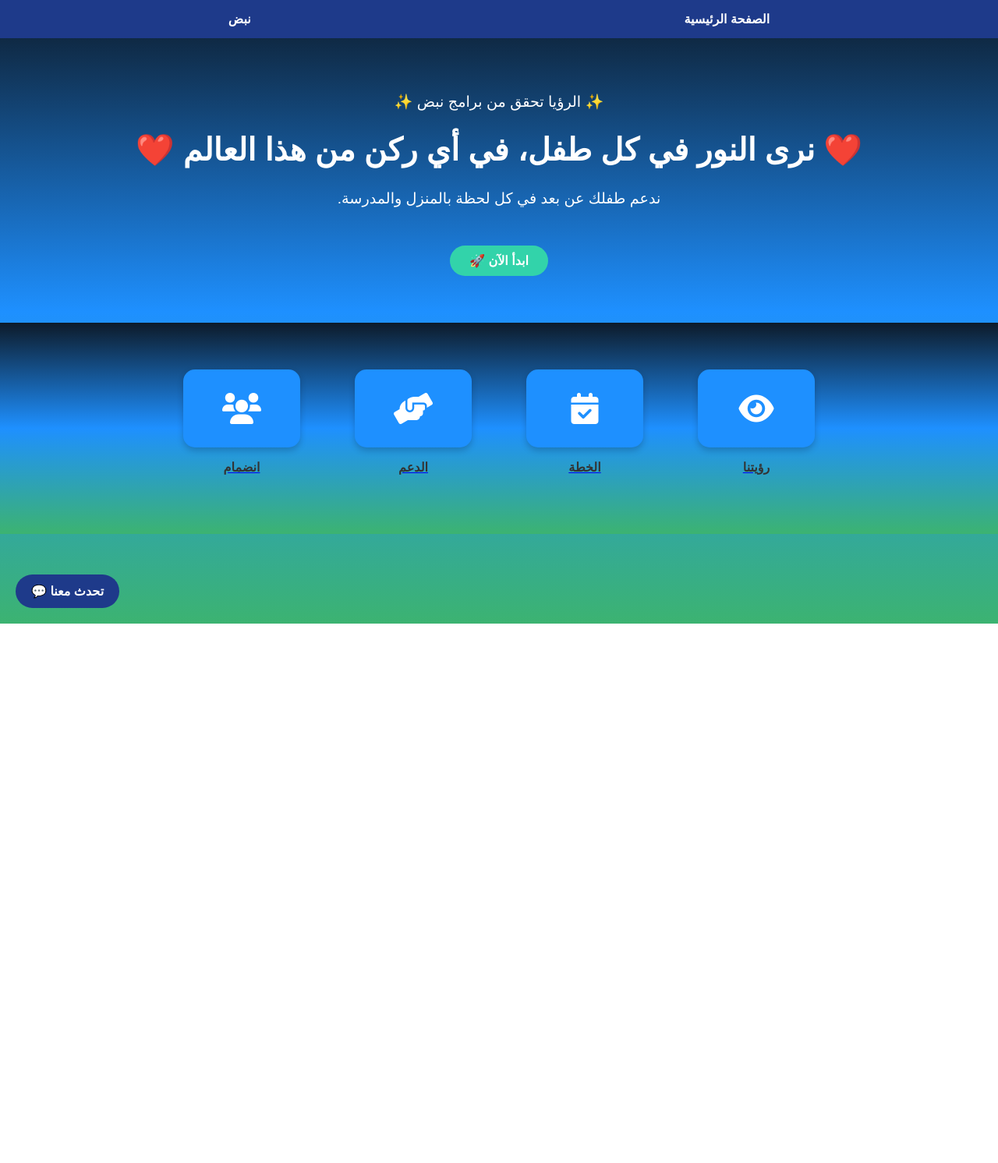
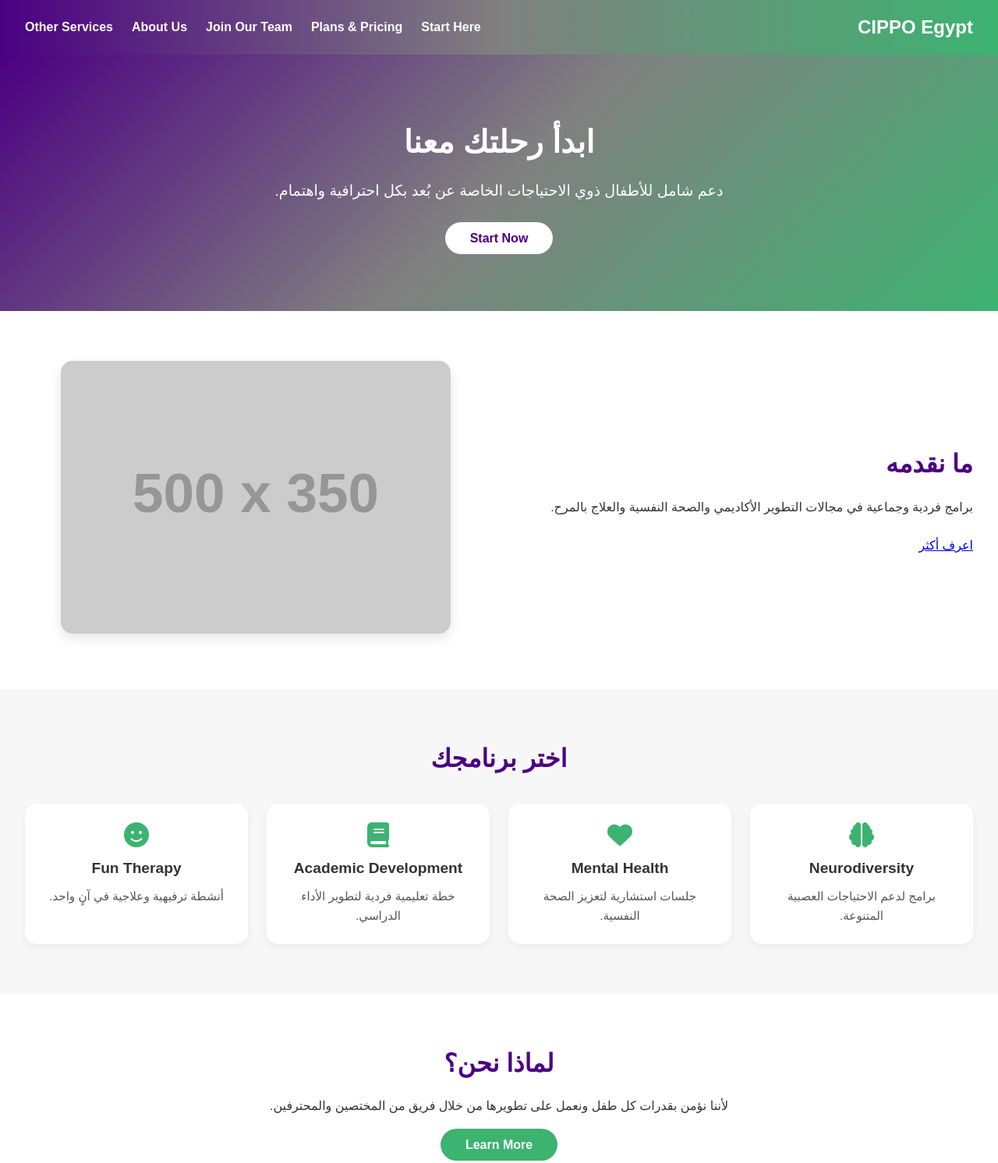
Before and after one commit to saqeralabbadi/special-kids-site, a plain HTML site: page index.html in a window 1280 px wide. Shown: the top 1492 px of the page at 78% size. Before the commit the page ends 800 px from the top, so only its background shows below. Drawn offline with Linux system fonts and the light colour scheme; placeholder pictures from the web are drawn by us.

Commit message:
Update index.html

```diff
--- a/index.html
+++ b/index.html
@@ -3,170 +3,331 @@
 <head>
   <meta charset="UTF-8">
   <meta name="viewport" content="width=device-width, initial-scale=1.0">
-  <title>دعم الأطفال ذوي الاحتياجات الخاصة</title>
+  <title>نبض – نسخة ملوّنة</title>
 
-  <!-- إضافة رابط Font Awesome -->
+  <!-- Font Awesome -->
   <link href="https://cdnjs.cloudflare.com/ajax/libs/font-awesome/6.0.0-beta3/css/all.min.css" rel="stylesheet">
 
   <style>
-   body {
-  margin: 0;
-  font-family: 'Cairo', sans-serif;
-  background: linear-gradient(to bottom, #0D1B2A, #1E90FF, #3CB371);
-  min-height: 100vh;
-  color: white;
-  text-align: center;
-}
-
-
-    nav {
-      background-color: #1E3A8A; /* كحلي غامق */
-      padding: 15px;
-      display: flex;
-      justify-content: space-around;
-      flex-wrap: wrap;
+    :root {
+      --color-indigo: #4B0082;
+      --color-gray:   #808080;
+      --color-green:  #3CB371;
+      --btn-hover-dark: rgba(0,0,0,0.1);
     }
 
+    * {
+      margin: 0;
+      padding: 0;
+      box-sizing: border-box;
+    }
+    body {
+      font-family: 'Cairo', sans-serif;
+      color: #333;
+      line-height: 1.6;
+    }
+
+    /* ====== NAVBAR ====== */
+    nav {
+      background: linear-gradient(90deg, var(--color-indigo), var(--color-gray), var(--color-green));
+      padding: 1rem 2rem;
+      display: flex;
+      justify-content: space-between;
+      align-items: center;
+    }
+    nav .logo {
+      font-size: 1.5rem;
+      font-weight: bold;
+      color: white;
+    }
+    nav ul {
+      list-style: none;
+      display: flex;
+      gap: 1.5rem;
+    }
     nav a {
       color: white;
       text-decoration: none;
-      font-weight: bold;
+      font-weight: 600;
+      transition: opacity .3s;
+    }
+    nav a:hover {
+      opacity: .8;
     }
 
+    /* ====== HERO ====== */
     .hero {
-      padding: 60px 20px;
+      background: linear-gradient(135deg, var(--color-indigo), var(--color-gray), var(--color-green));
+      color: white;
+      text-align: center;
+      padding: 5rem 2rem;
+    }
+    .hero h1 {
+      font-size: 2.5rem;
+      margin-bottom: 1rem;
+    }
+    .hero p {
+      font-size: 1.2rem;
+      margin-bottom: 2rem;
+    }
+    .hero .btn {
+      background: white;
+      color: var(--color-indigo);
+      padding: .75rem 2rem;
+      border-radius: 30px;
+      font-weight: bold;
+      text-decoration: none;
+      transition: background .3s, box-shadow .3s;
+    }
+    .hero .btn:hover {
+      background: var(--btn-hover-dark);
+      box-shadow: 0 4px 12px rgba(0,0,0,0.2);
     }
 
-    .hero h1 {
-      font-size: 2.5rem;
+    /* ====== WHAT WE OFFER ====== */
+    .offer {
+      display: flex;
+      flex-wrap: wrap;
+      align-items: center;
+      padding: 4rem 2rem;
+      gap: 2rem;
+    }
+    .offer .text {
+      flex: 1 1 300px;
+    }
+    .offer .text h2 {
+      font-size: 2rem;
+      margin-bottom: 1rem;
+      color: var(--color-indigo);
+    }
+    .offer .text p {
+      font-size: 1rem;
+      margin-bottom: 1.5rem;
+    }
+    .offer .image {
+      flex: 1 1 300px;
+      text-align: center;
+    }
+    .offer .image img {
+      max-width: 100%;
+      border-radius: 15px;
+      box-shadow: 0 6px 16px rgba(0,0,0,0.1);
+    }
+
+    /* ====== SERVICES GRID ====== */
+    .services {
+      background: #f7f7f7;
+      padding: 4rem 2rem;
+    }
+    .services h2 {
+      text-align: center;
+      font-size: 2rem;
+      margin-bottom: 2rem;
+      color: var(--color-indigo);
+    }
+    .services-grid {
+      display: grid;
+      grid-template-columns: repeat(auto-fit, minmax(240px, 1fr));
+      gap: 1.5rem;
+    }
+    .service-card {
+      background: white;
+      padding: 1.5rem;
+      border-radius: 15px;
+      box-shadow: 0 4px 12px rgba(0,0,0,0.05);
+      text-align: center;
+      transition: transform .3s;
+    }
+    .service-card:hover {
+      transform: translateY(-5px);
+    }
+    .service-card i {
+      font-size: 2rem;
+      margin-bottom: .75rem;
+      color: var(--color-green);
+    }
+    .service-card h3 {
+      font-size: 1.2rem;
+      margin-bottom: .5rem;
+    }
+    .service-card p {
+      font-size: .95rem;
+      color: #555;
+    }
+
+    /* ====== OUR WHY ====== */
+    .our-why {
+      padding: 4rem 2rem;
+      text-align: center;
+    }
+    .our-why h2 {
+      font-size: 2rem;
+      margin-bottom: 1rem;
+      color: var(--color-indigo);
+    }
+    .our-why p {
+      max-width: 800px;
+      margin: 0 auto 1.5rem;
+    }
+    .our-why .btn-secondary {
+      background: var(--color-green);
+      color: white;
+      padding: .75rem 2rem;
+      border-radius: 30px;
+      text-decoration: none;
+      font-weight: bold;
+      transition: opacity .3s;
+    }
+    .our-why .btn-secondary:hover {
+      opacity: .8;
+    }
+
+    /* ====== TESTIMONIALS ====== */
+    .testimonials {
+      background: #f7f7f7;
+      padding: 4rem 2rem;
+    }
+    .testimonials h2 {
+      text-align: center;
+      font-size: 2rem;
+      margin-bottom: 2rem;
+      color: var(--color-indigo);
+    }
+    .testimonial {
+      max-width: 600px;
+      margin: 0 auto 2rem;
+      text-align: center;
+    }
+    .testimonial img {
+      width: 80px;
+      height: 80px;
+      border-radius: 50%;
+      object-fit: cover;
+      margin-bottom: 1rem;
+    }
+    .testimonial p {
+      font-style: italic;
+      margin-bottom: .75rem;
+    }
+    .testimonial .author {
+      font-weight: bold;
+      color: var(--color-indigo);
+    }
+
+    /* ====== FOOTER ====== */
+    footer {
+      background: #222;
+      color: #ccc;
+      padding: 2rem;
+      text-align: center;
+    }
+    footer .social a {
+      color: #ccc;
+      margin: 0 .5rem;
+      font-size: 1.2rem;
+      transition: color .3s;
+    }
+    footer .social a:hover {
       color: white;
     }
 
-    .hero p {
-      font-size: 1.2rem;
-      margin-top: 10px;
-      color: white;
+    /* ====== RESPONSIVE ====== */
+    @media (max-width: 768px) {
+      .offer { flex-direction: column; }
     }
-
-    .btn {
-      margin-top: 30px;
-      background-color: #32d3aa; /* اللون التركوازي */
-      color: white;
-      padding: 10px 25px;
-      border-radius: 30px;
-      font-weight: bold;
-      text-decoration: none;
-      display: inline-block;
-    }
-
-    .chat-btn {
-      position: fixed;
-      bottom: 20px;
-      left: 20px;
-      background-color: #1E3A8A; /* كحلي غامق */
-      color: white;
-      padding: 12px 20px;
-      border-radius: 30px;
-      text-decoration: none;
-      font-weight: bold;
-    }
-
-   .info-section {
-  display: flex;
-  justify-content: center;
-  flex-wrap: wrap;
-  gap: 20px;
-  padding: 60px 20px;
-  background: linear-gradient(to bottom, #0D1B2A, #1E90FF, #3CB371);
-  color: white;
-}
-
-
-    .info-box {
-      text-align: center;
-      width: 200px;
-    }
-
- .box {
-  width: 150px;
-  height: 100px;
-  background-color: #1E90FF;
-  border-radius: 15px;
-  margin: 0 auto 10px;
-  box-shadow: 0 4px 8px rgba(0, 0, 0, 0.2);
-}
-
-
-
-    .info-box p {
-      font-weight: bold;
-      font-size: 1rem;
-      color: #333; /* نص باللون الداكن */
-    }
-
-    /* تخصيص الأيقونات */
-    .box i {
-      font-size: 40px;
-      color: white;
-      margin-top: 30px;
-    }
-
   </style>
 </head>
 <body>
 
+  <!-- NAVBAR -->
   <nav>
-    <a href="#">الصفحة الرئيسية</a>
-    <a href="#">نبض</a>
+    <div class="logo">CIPPO Egypt</div>
+    <ul>
+      <li><a href="#">Start Here</a></li>
+      <li><a href="#">Plans & Pricing</a></li>
+      <li><a href="#">Join Our Team</a></li>
+      <li><a href="#">About Us</a></li>
+      <li><a href="#">Other Services</a></li>
+    </ul>
   </nav>
 
-  <div class="hero">
-    <p>✨ الرؤيا تحقق من برامج نبض ✨</p>
-    <h1>❤️ نرى النور في كل طفل، في أي ركن من هذا العالم ❤️</h1>
-    <p>ندعم طفلك عن بعد في كل لحظة بالمنزل والمدرسة.</p>
-    <a class="btn" href="start.html">ابدأ الآن 🚀</a>
-  </div>
+  <!-- HERO -->
+  <section class="hero">
+    <h1>ابدأ رحلتك معنا</h1>
+    <p>دعم شامل للأطفال ذوي الاحتياجات الخاصة عن بُعد بكل احترافية واهتمام.</p>
+    <a href="#" class="btn">Start Now</a>
+  </section>
 
-  <!-- المربعات مع الأيقونات -->
-  <div class="info-section">
-    <div class="info-box">
-      <a href="vision.html">
-        <div class="box">
-          <i class="fas fa-eye"></i> <!-- أيقونة العين -->
-        </div>
-        <p>رؤيتنا</p>
-      </a>
+  <!-- WHAT WE OFFER -->
+  <section class="offer">
+    <div class="text">
+      <h2>ما نقدمه</h2>
+      <p>برامج فردية وجماعية في مجالات التطوير الأكاديمي والصحة النفسية والعلاج بالمرح.</p>
+      <a href="#" class="btn">اعرف أكثر</a>
     </div>
+    <div class="image">
+      <img src="https://via.placeholder.com/500x350?text=Our+Offer" alt="Our Offer">
+    </div>
+  </section>
 
-    <div class="info-box">
-      <a href="plan.html">
-        <div class="box">
-          <i class="fas fa-calendar-check"></i> <!-- أيقونة التقويم -->
-        </div>
-        <p>الخطة</p>
-      </a>
+  <!-- SERVICES GRID -->
+  <section class="services">
+    <h2>اختر برنامجك</h2>
+    <div class="services-grid">
+      <div class="service-card">
+        <i class="fas fa-brain"></i>
+        <h3>Neurodiversity</h3>
+        <p>برامج لدعم الاحتياجات العصبية المتنوعة.</p>
+      </div>
+      <div class="service-card">
+        <i class="fas fa-heart"></i>
+        <h3>Mental Health</h3>
+        <p>جلسات استشارية لتعزيز الصحة النفسية.</p>
+      </div>
+      <div class="service-card">
+        <i class="fas fa-book"></i>
+        <h3>Academic Development</h3>
+        <p>خطة تعليمية فردية لتطوير الأداء الدراسي.</p>
+      </div>
+      <div class="service-card">
+        <i class="fas fa-smile"></i>
+        <h3>Fun Therapy</h3>
+        <p>أنشطة ترفيهية وعلاجية في آنٍ واحد.</p>
+      </div>
     </div>
+  </section>
 
-    <div class="info-box">
-      <a href="support.html">
-        <div class="box">
-          <i class="fas fa-hands-helping"></i> <!-- أيقونة اليدين المتشابكتين -->
-        </div>
-        <p>الدعم</p>
-      </a>
+  <!-- OUR WHY -->
+  <section class="our-why">
+    <h2>لماذا نحن؟</h2>
+    <p>لأننا نؤمن بقدرات كل طفل ونعمل على تطويرها من خلال فريق من المختصين والمحترفين.</p>
+    <a href="#" class="btn-secondary">Learn More</a>
+  </section>
+
+  <!-- TESTIMONIALS -->
+  <section class="testimonials">
+    <h2>قصص نجاح</h2>
+    <div class="testimonial">
+      <img src="https://via.placeholder.com/80" alt="User Photo">
+      <p>“بفضل CIPPO، تطورت مهارات ابني الأكاديمية والنفسية بشكل مذهل.”</p>
+      <div class="author">– أم أحمد</div>
     </div>
+    <div class="testimonial">
+      <img src="https://via.placeholder.com/80" alt="User Photo">
+      <p>“التواصل الدائم مع الفريق جعلنا نشعر بالأمان والدعم.”</p>
+      <div class="author">– والد مريم</div>
+    </div>
+  </section>
 
-    <div class="info-box">
-      <a href="join.html">
-        <div class="box">
-          <i class="fas fa-users"></i> <!-- أيقونة الأشخاص -->
-        </div>
-        <p>انضمام</p>
-      </a>
+  <!-- FOOTER -->
+  <footer>
+    <div class="social">
+      <a href="#"><i class="fab fa-facebook-f"></i></a>
+      <a href="#"><i class="fab fa-instagram"></i></a>
+      <a href="#"><i class="fab fa-twitter"></i></a>
     </div>
-  </div>
-
-  <a class="chat-btn" href="#">تحدث معنا 💬</a>
+    <p>نبض. جميع الحقوق محفوظة.</p>
+  </footer>
 
 </body>
 </html>
```
